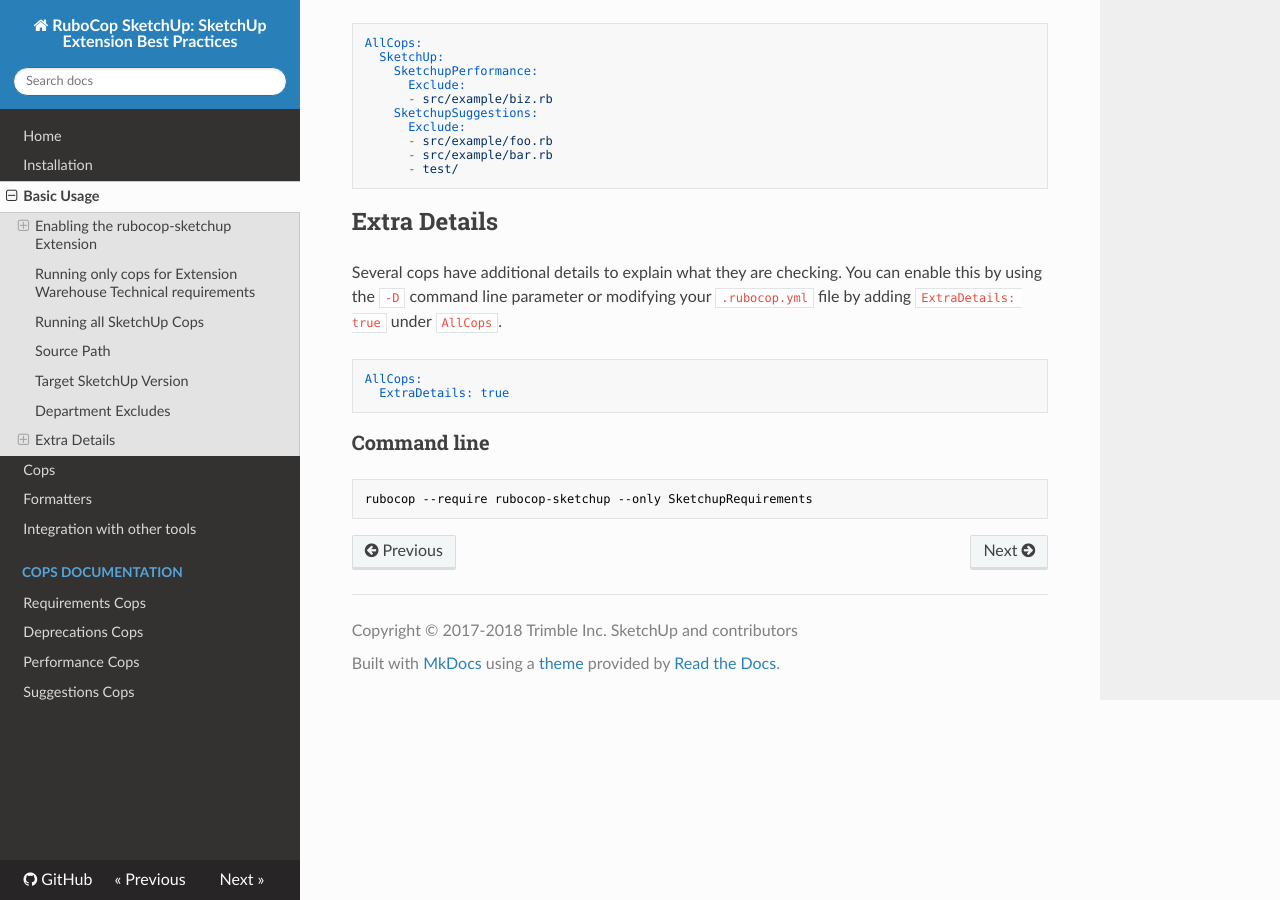
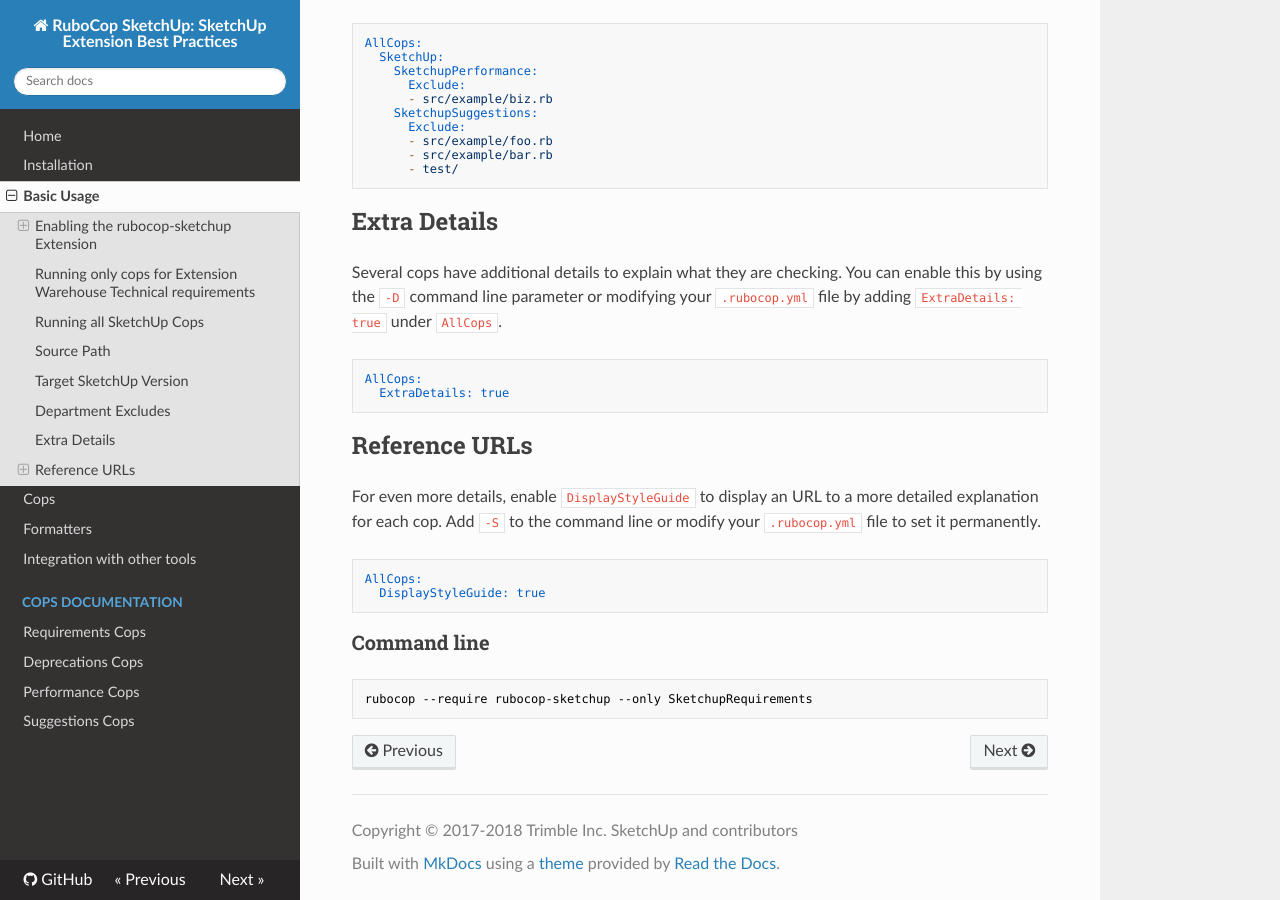
Before and after one commit to SketchUp/rubocop-sketchup, an MkDocs documentation site: the page built from manual/basic_usage.md, in a window 1280 px wide and 900 px high, scrolled down 3018 px. Built offline with MkDocs 1.6.1, drawn with Linux system fonts in a browser that asks for light colours; nearby versions of some CDN libraries.

Commit message:
Add a mention on how to display Reference URLs in reports.

````diff
--- a/manual/basic_usage.md
+++ b/manual/basic_usage.md
@@ -165,6 +165,17 @@ AllCops:
   ExtraDetails: true
 ```
 
+## Reference URLs
+
+For even more details, enable `DisplayStyleGuide` to display an URL to a more
+detailed explanation for each cop. Add `-S` to the command line or modify
+your `.rubocop.yml` file to set it permanently.
+
+```yml
+AllCops:
+  DisplayStyleGuide: true
+```
+
 ### Command line
 
 ```bash
````
